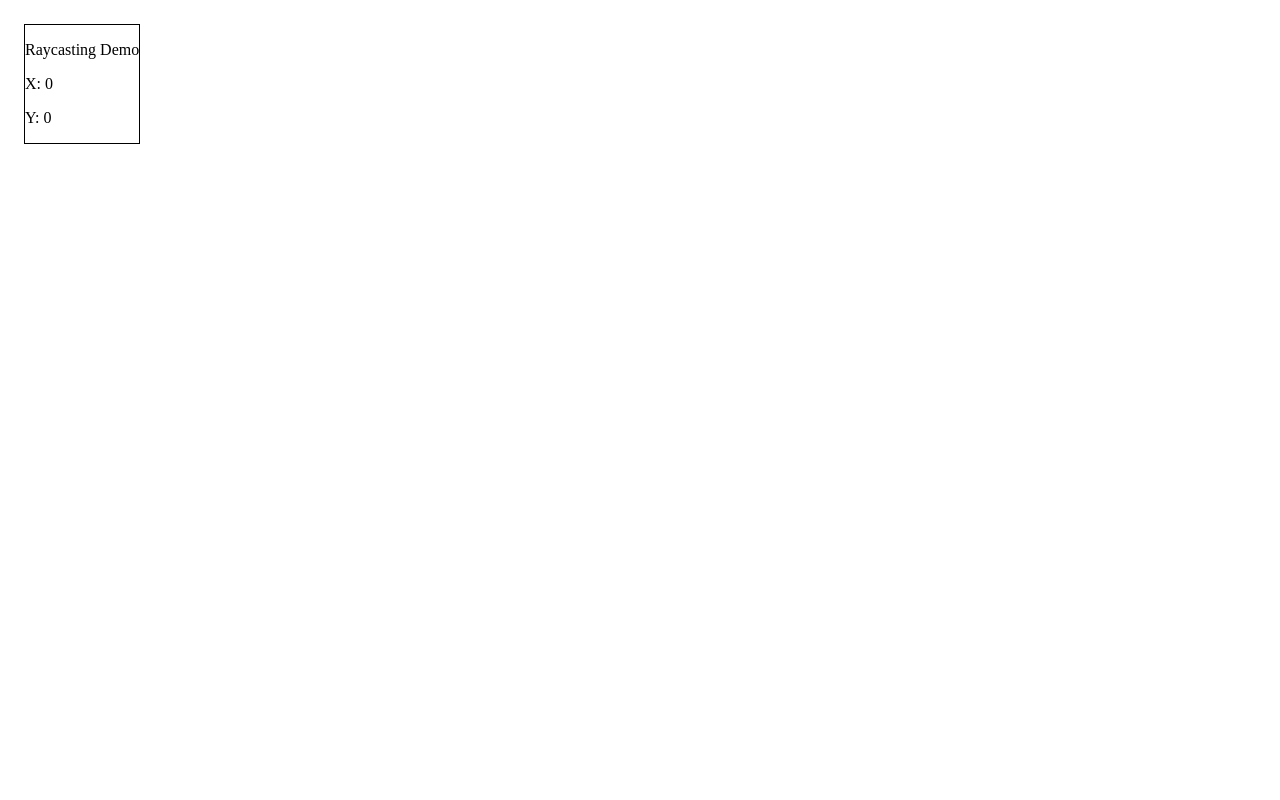
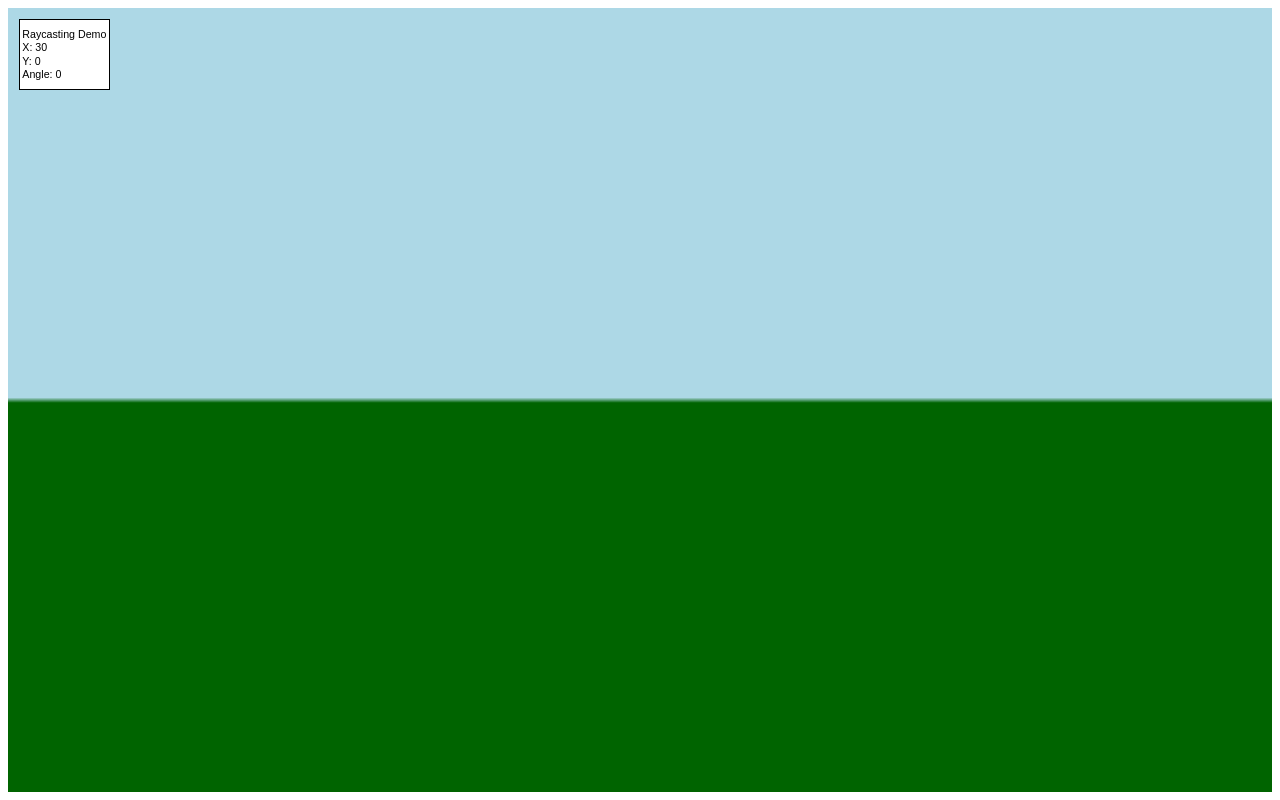
Before and after one commit to lpraz/raycaster, a plain HTML site: page index.html in a window 1280 px wide. Drawn offline with Linux system fonts and the light colour scheme.

Commit message:
Work on navigation, layout

```diff
--- a/index.html
+++ b/index.html
@@ -13,6 +13,7 @@
             <p>Raycasting Demo</p>
             <p id="player-x">X: Undefined</p>
             <p id="player-y">Y: Undefined</p>
+            <p id="player-angle">Angle: Undefined</p>
         </div>
     </body>
 </html>
--- a/scripts/raycast.js
+++ b/scripts/raycast.js
@@ -5,17 +5,55 @@
 
 var playerX = 0;
 var playerY = 0;
+var playerAngle = 0;
+
+// Rounds to the nearest decimal point based on exp.
+function round(val, exp) {
+    return +(Math.round(val * Math.pow(10, exp)) / Math.pow(10, exp));
+}
+
+// Updates the player's position.
+function updatePosition() {
+    const SPEED = 0.1;
+    playerX += Math.cos(playerAngle) * SPEED;
+    playerY += Math.sin(playerAngle) * SPEED;
+}
 
 // Updates the information in the info box.
 function updateInfoBox() {
+    const ROUND_TO = 3;
     var xElement = document.getElementById("player-x");
     var yElement = document.getElementById("player-y");
+    var angleElement = document.getElementById("player-angle");
 
-    xElement.innerHTML = "X: " + playerX;
-    yElement.innerHTML = "Y: " + playerY;
+    xElement.innerHTML = "X: " + round(playerX, ROUND_TO);
+    yElement.innerHTML = "Y: " + round(playerY, ROUND_TO);
+    angleElement.innerHTML = "Angle: " + round(playerAngle, ROUND_TO);
 }
 
-// Main - when loaded:
+// Draws the player's view to the canvas.
+function draw() {
+    var canvas = document.getElementById("render-window");
+    var context = canvas.getContext("2d");
+
+    // Draw background - sky
+    context.fillStyle = "lightblue"
+    context.fillRect(0, 0, canvas.width, canvas.height / 2);
+
+    // Draw background - ground
+    context.fillStyle = "darkgreen"
+    context.fillRect(0, canvas.height / 2, canvas.width, canvas.height);
+}
+
+// Updates everything - forms the "game loop".
+function gameLoop() {
+    updatePosition();
+    updateInfoBox();
+    draw();
+    requestAnimationFrame(gameLoop);
+}
+
+// Main - when page loaded:
 window.onload = function() {
-    updateInfoBox();
+    requestAnimationFrame(gameLoop);
 }
--- a/styles/main.css
+++ b/styles/main.css
@@ -22,4 +22,8 @@ body {
     left: 1em;
     top: 1em;
     border: 1px solid black;
+    background-color: white;
+    font: 8pt sans-serif;
+    padding: 0.25em;
+    line-height: 0.25em;
 }
```
